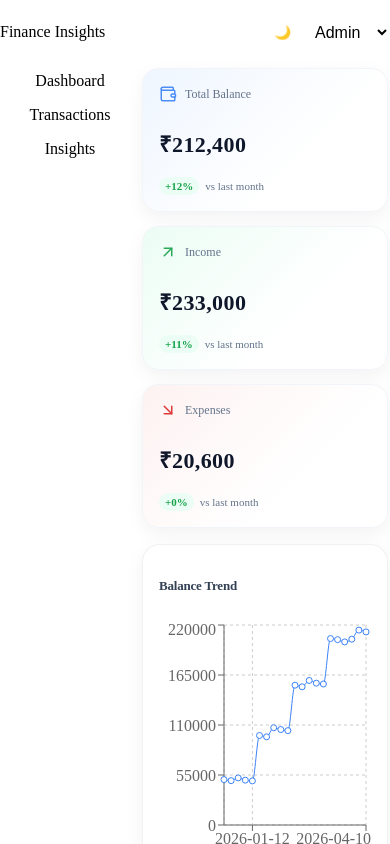
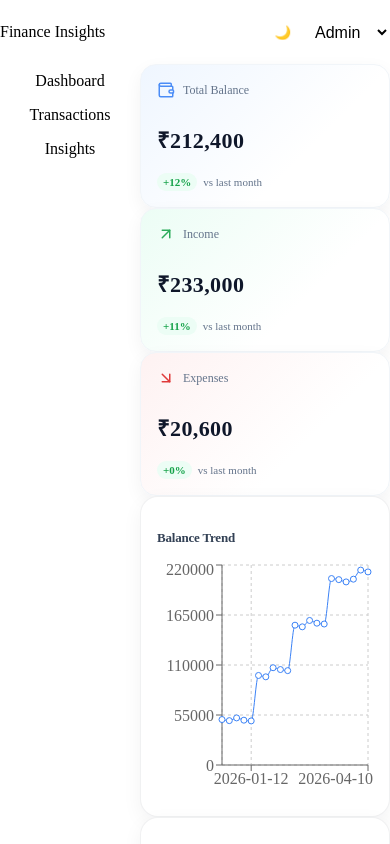
Before and after one commit to sushantshinde7/finance-insights-dashboard, a React (Vite) app: page / in a window 390 px wide. Shown: the top 844 px of the page. Built offline with nearby package versions, Linux system fonts and the light colour scheme; the HTML template or start-up script is replaced by a standard one.

Commit message:
dhaboard's ui design system is updated.

```diff
--- a/src/pages/dashboard/DashboardPage.jsx
+++ b/src/pages/dashboard/DashboardPage.jsx
@@ -46,7 +46,7 @@ const Dashboard = () => {
       </div>
 
       <div className="charts-row">
-        <div className="chart-card balance-chart">
+        <div className="card chart-card">
           <BalanceChart transactions={transactions} />
         </div>
 
--- a/src/pages/dashboard/dashboard.css
+++ b/src/pages/dashboard/dashboard.css
@@ -5,19 +5,19 @@
 .dashboard {
   display: flex;
   flex-direction: column;
-  gap: 24px;
+  gap: var(--space-6);
 
-  padding: 4px 2px;
+  padding: var(--space-1);
 }
 
 /* =========================
-   KPI CARDS (TOP SECTION)
+   KPI CARDS
 ========================= */
 
 .cards-row {
   display: grid;
   grid-template-columns: repeat(3, 1fr);
-  gap: 18px;
+  gap: var(--space-5);
 }
 
 /* =========================
@@ -27,40 +27,42 @@
 .charts-row {
   display: grid;
   grid-template-columns: repeat(2, 1fr);
-  gap: 18px;
+  gap: var(--space-5);
 }
 
 /* =========================
-   CHART CARD
+   CHART CARD (USE GLOBAL CARD)
 ========================= */
 
 .chart-card {
-  background: #ffffff;
-  border-radius: 16px;
-  padding: 16px;
+  /* inherit base card */
+  padding: var(--space-5);
 
-  border: 1px solid #f1f5f9;
-  box-shadow: 0 6px 18px rgba(15, 23, 42, 0.05);
-
-  transition: all 0.2s ease;
+  display: flex;
+  flex-direction: column;
+  gap: var(--space-4);
 }
 
-.chart-card:hover {
-  box-shadow: 0 10px 28px rgba(15, 23, 42, 0.08);
-}
-
-/* inner layout */
+/* INNER CONTENT */
 .chart-inner {
   display: flex;
   flex-direction: column;
-  gap: 12px;
+  gap: var(--space-3);
 }
 
-/* title */
+/* TITLE */
 .chart-title {
-  font-size: 14px;
-  font-weight: 600;
-  color: #334155;
+  font-size: var(--text-md);
+  font-weight: var(--font-semibold);
+  color: var(--color-text-primary);
+}
+
+/* =========================
+   HOVER (subtle enhancement)
+========================= */
+
+.chart-card:hover {
+  transform: translateY(-2px);
 }
 
 /* =========================
@@ -81,19 +83,19 @@
 /* Tablet */
 @media (max-width: 768px) {
   .dashboard {
-    gap: 20px;
+    gap: var(--space-5);
   }
 
   .cards-row {
     grid-template-columns: repeat(2, 1fr);
-    gap: 14px;
+    gap: var(--space-4);
   }
 }
 
 /* Mobile */
 @media (max-width: 480px) {
   .dashboard {
-    gap: 16px;
+    gap: var(--space-4);
   }
 
   .cards-row {
@@ -105,10 +107,10 @@
   }
 
   .chart-card {
-    padding: 14px;
+    padding: var(--space-4);
   }
 
   .chart-title {
-    font-size: 13px;
+    font-size: var(--text-sm);
   }
 }
```
